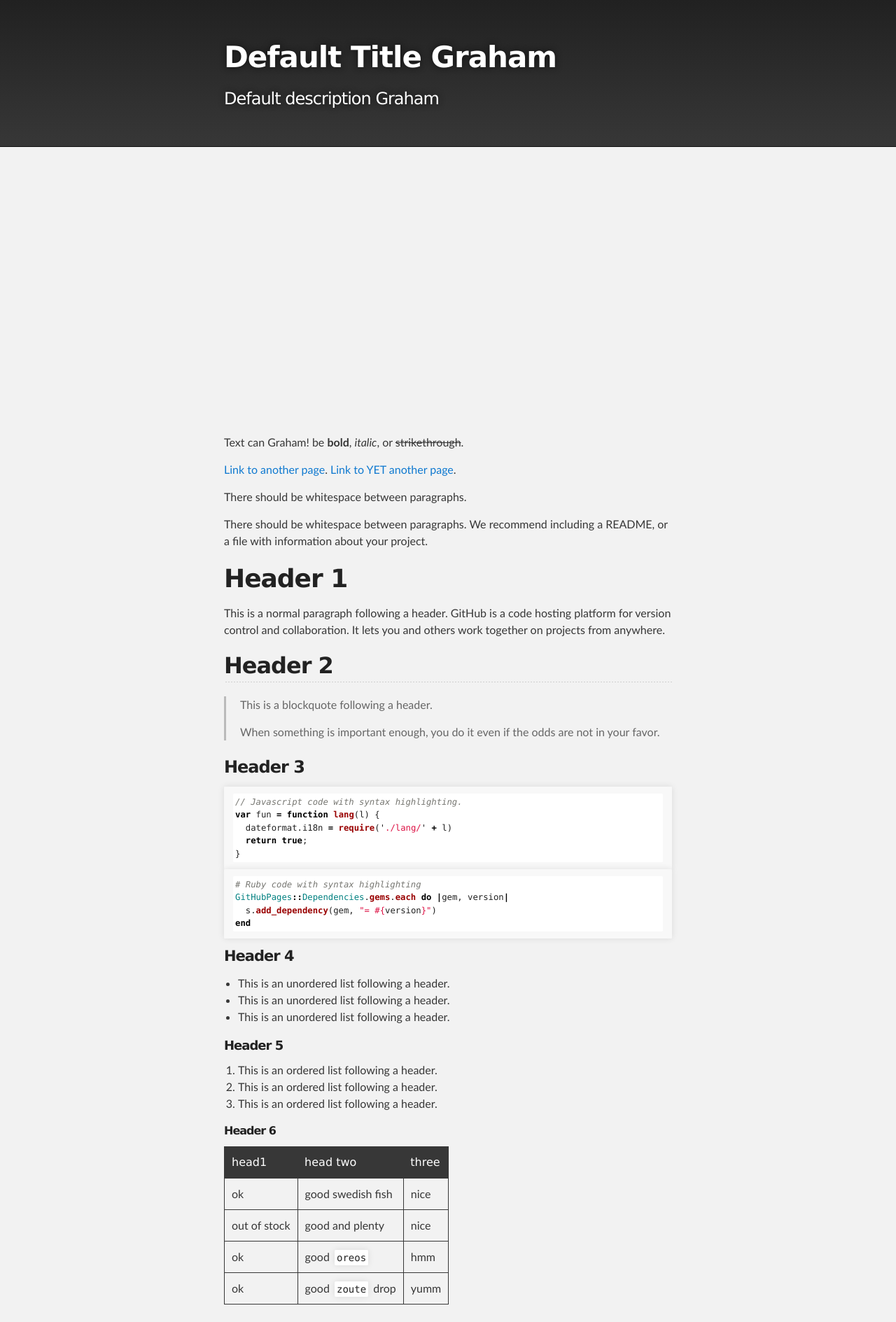
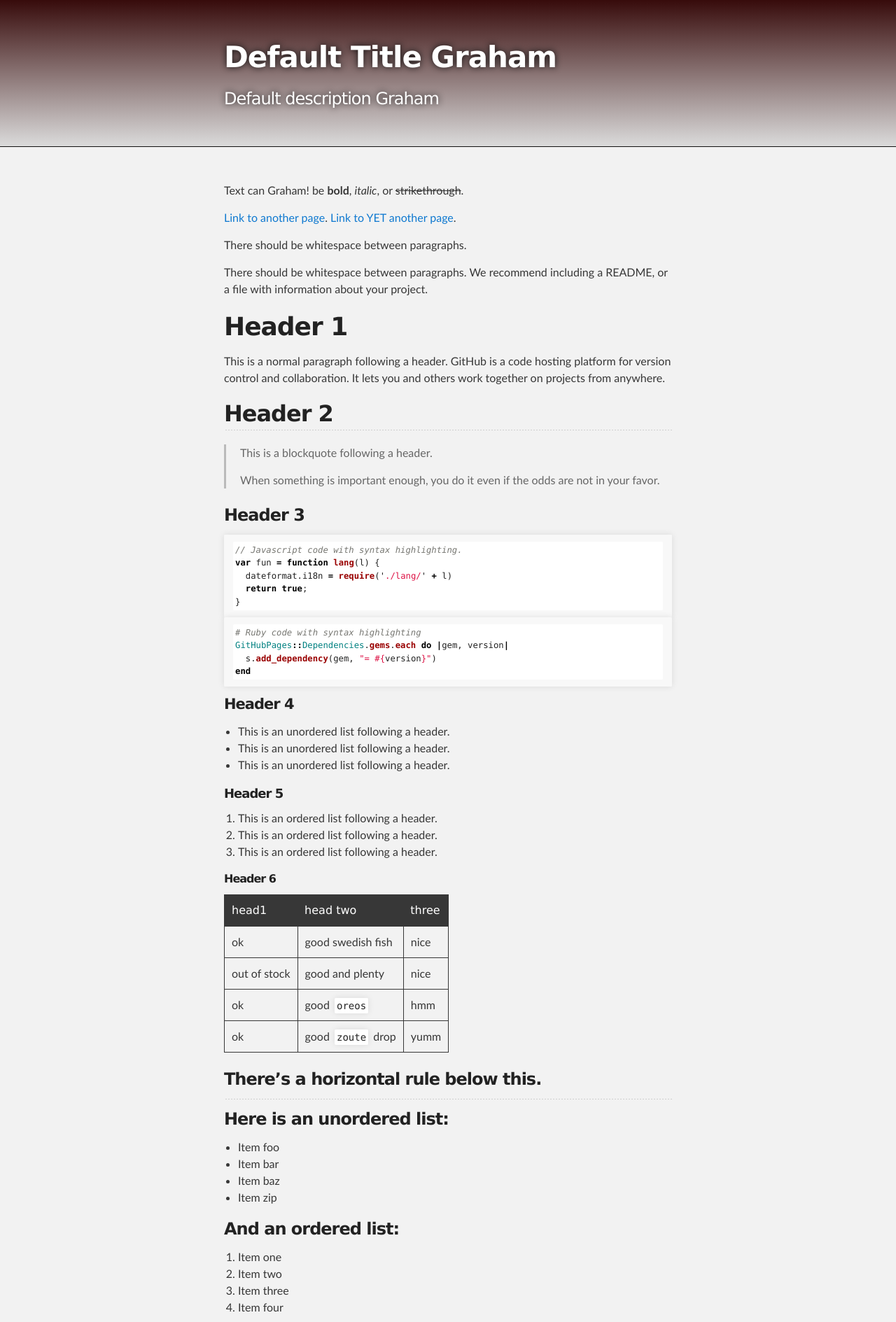
Before and after one commit to Muellegr/Muellegr.github.io, a Jekyll site: the page built from index.md, in a window 1280 px wide. Shown: the top 1889 px of the page at 70% size. Built offline with Jekyll 4.4.1, drawn with Linux system fonts in a browser that asks for light colours.

Commit message:
Changing color

```diff
--- a/_sass/jekyll-theme-slate.scss
+++ b/_sass/jekyll-theme-slate.scss
@@ -266,28 +266,13 @@ Full-Width Styles
   margin: 0 auto;
 }
 
-#forkme_banner {
-  display: block;
-  position: absolute;
-  top:0;
-  right: 10px;
-  z-index: 10;
-  padding: 10px 50px 10px 10px;
-  color: #fff;
-  background: url('../images/blacktocat.png') #0090ff no-repeat 95% 50%;
-  font-weight: 700;
-  box-shadow: 0 0 10px rgba(0,0,0,.5);
-  border-bottom-left-radius: 2px;
-  border-bottom-right-radius: 2px;
-}
-
 #header_wrap {
   background: #212121;
-  background: -moz-linear-gradient(top, #373737, #212121);
-  background: -webkit-linear-gradient(top, #373737, #212121);
-  background: -ms-linear-gradient(top, #373737, #212121);
-  background: -o-linear-gradient(top, #373737, #212121);
-  background: linear-gradient(to top, #373737, #212121);
+  background: -moz-linear-gradient(top, #dbdbdb, #370b0b);
+  background: -webkit-linear-gradient(top, #dbdbdb, #370b0b);
+  background: -ms-linear-gradient(top, #dbdbdb, #370b0b);
+  background: -o-linear-gradient(top, #dbdbdb, #370b0b);
+  background: linear-gradient(to top, #dbdbdb, #370b0b);
 }
 
 #header_wrap .inner {
@@ -341,14 +326,6 @@ Full-Width Styles
   margin-left: 10px;
 }
 
-.zip_download_link:hover {
-  background: url(../images/sprite_download.png) no-repeat top left;
-}
-
-.tar_download_link:hover {
-  background: url(../images/sprite_download.png) no-repeat top right;
-}
-
 #main_content_wrap {
   background: #f2f2f2;
   border-top: 1px solid #111;
@@ -356,7 +333,7 @@ Full-Width Styles
 }
 
 #main_content {
-  padding-top: 400px;
+  padding-top: 40px;
 }
 
 #footer_wrap {
```
